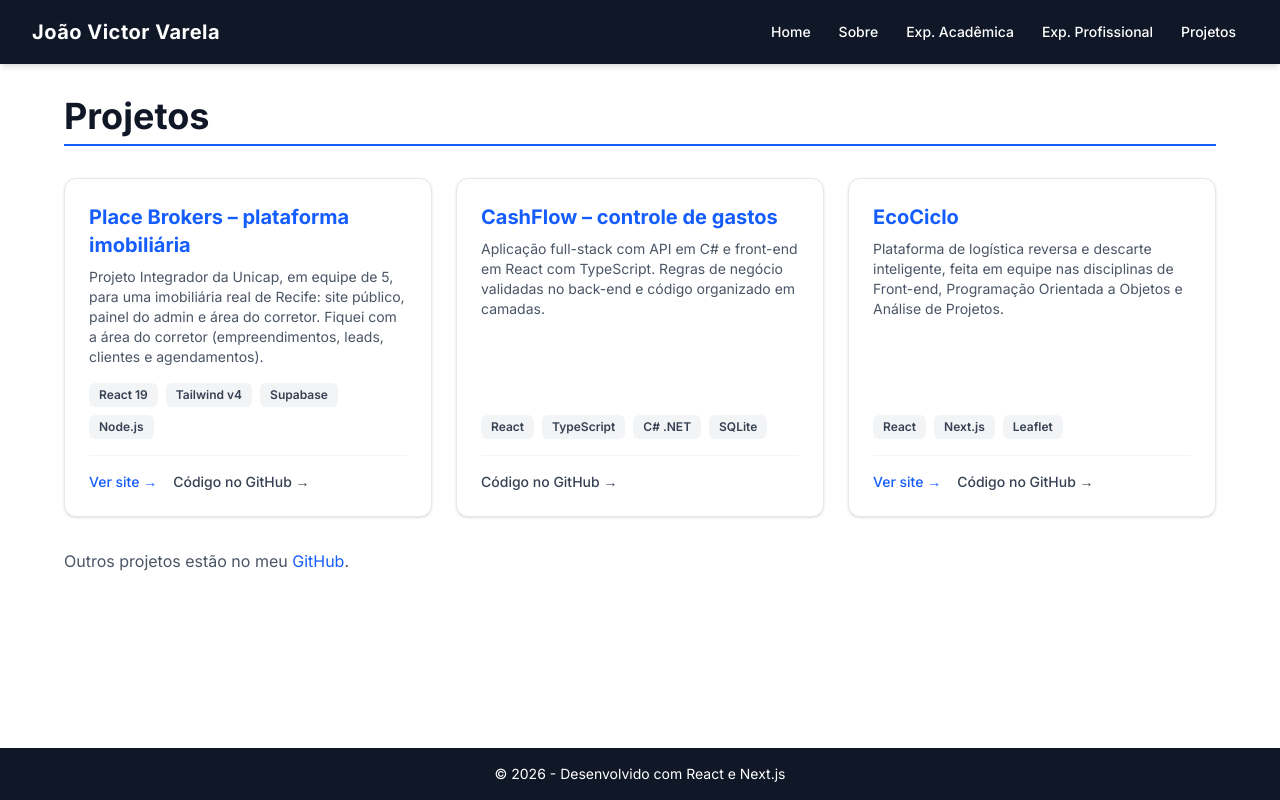
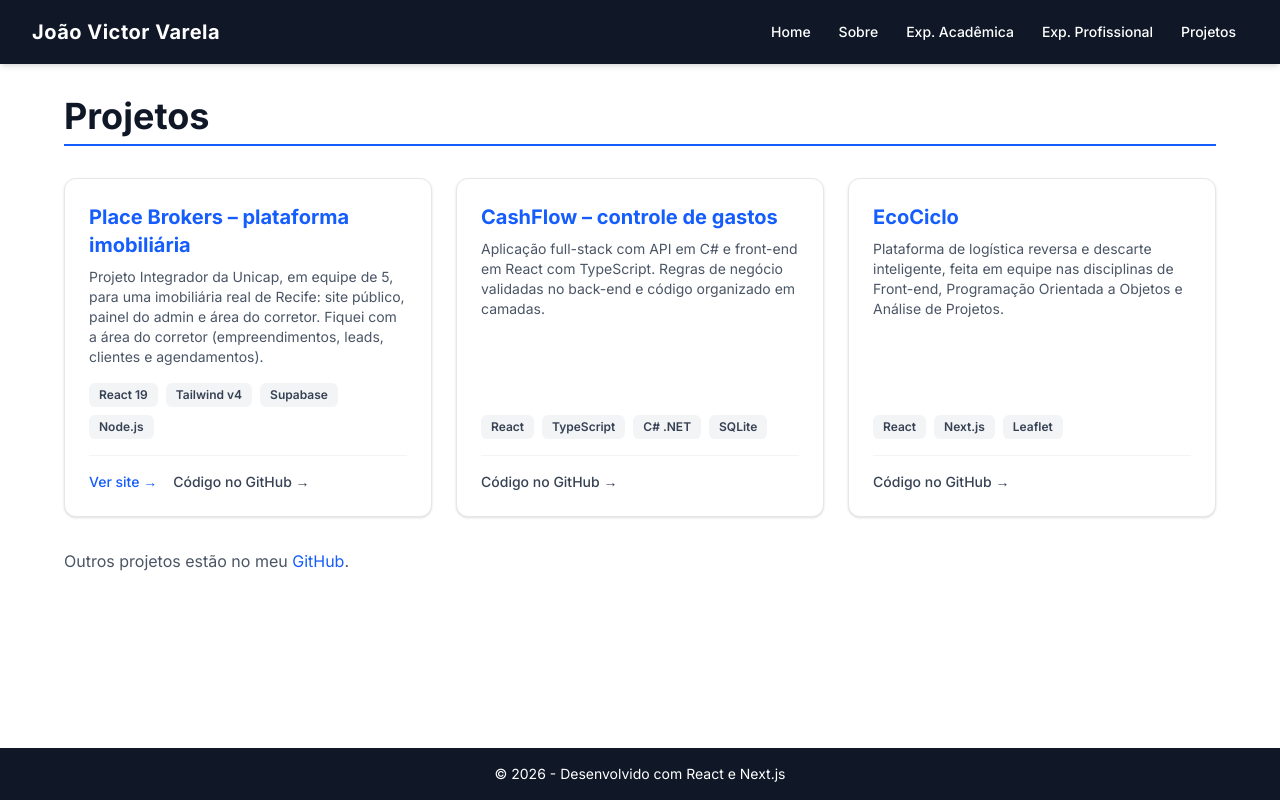
Before and after one commit to Jonqry/Portfolio, a Next.js app: page /projetos in a window 1280 px wide. Built offline with nearby package versions, Linux system fonts and the light colour scheme.

Commit message:
Update page.js

```diff
--- a/app/projetos/page.js
+++ b/app/projetos/page.js
@@ -19,7 +19,6 @@ const projetos = [
     descricao:
       "Plataforma de logística reversa e descarte inteligente, feita em equipe nas disciplinas de Front-end, Programação Orientada a Objetos e Análise de Projetos.",
     tags: ["React", "Next.js", "Leaflet"],
-    site: "https://eco-ciclo-brown.vercel.app",
     github: "https://github.com/Arthurms-dev/eco-ciclo-pfe-poo-aps",
   },
 ];
```
